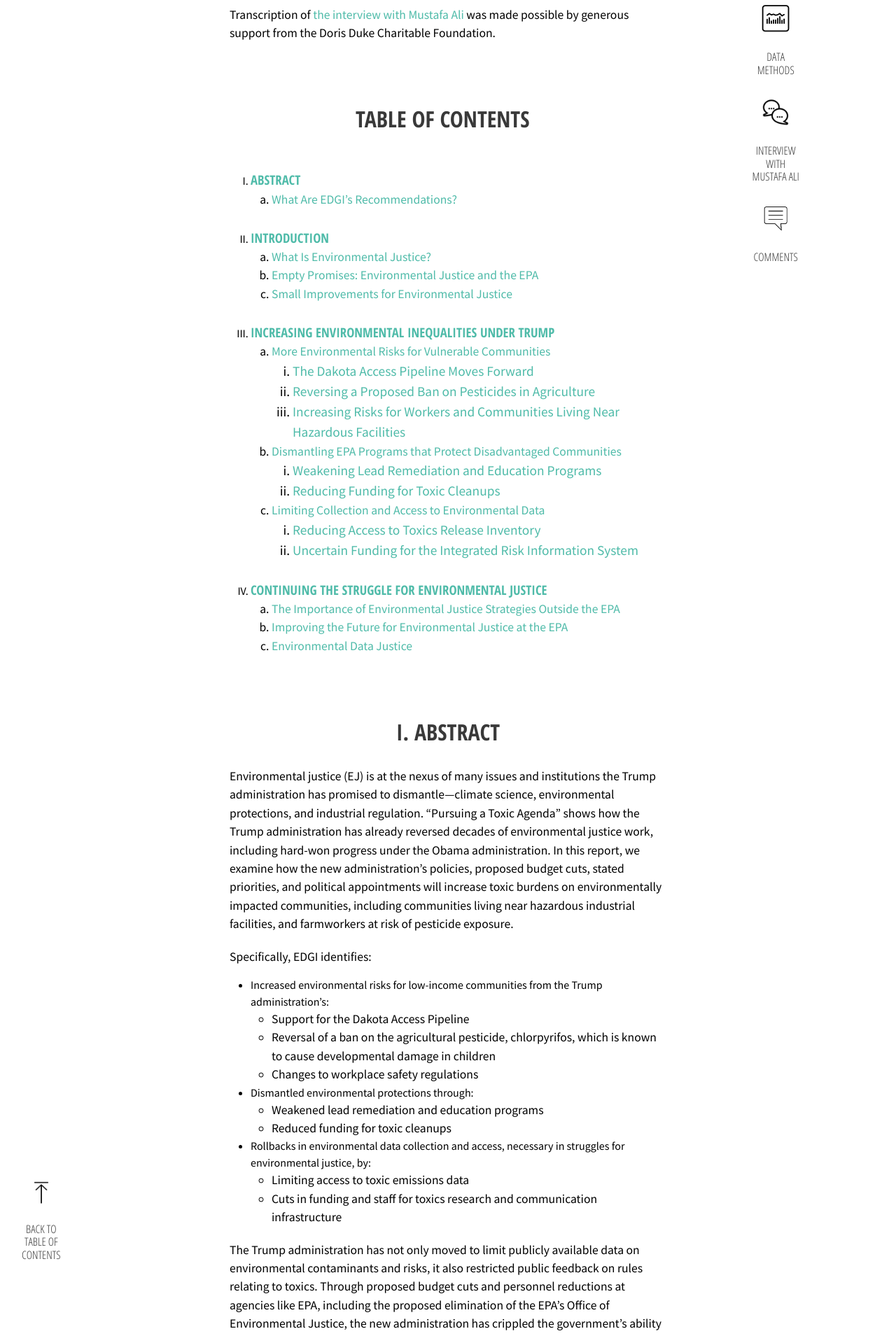
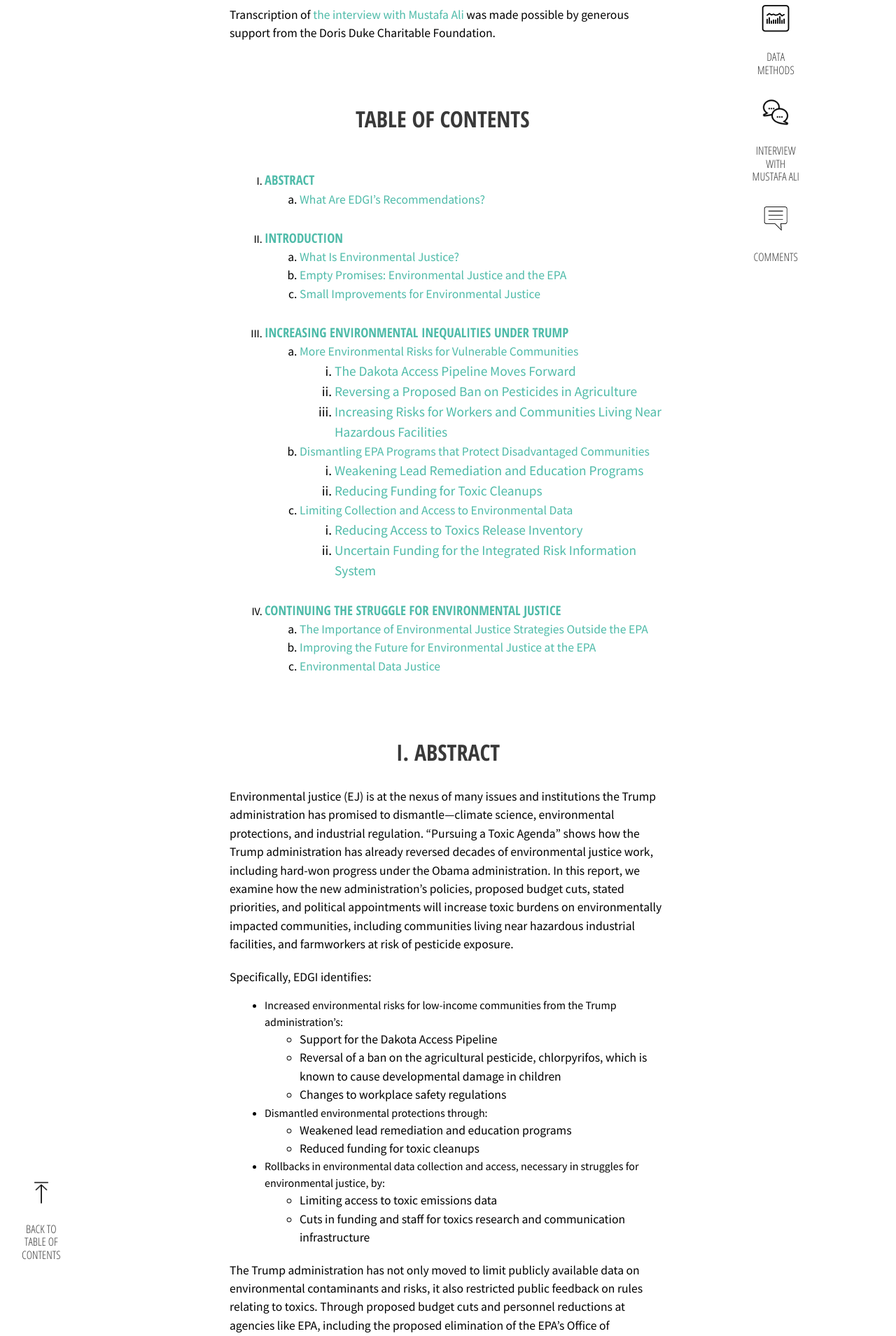
Before and after one commit to edgi-govdata-archiving/100days, a Jekyll site: the page built from pursuing-toxic-agenda.html, in a window 1280 px wide. Shown: the part 1329-3238 px from the top of the page at 70% size. Built offline with Jekyll 4.4.1, drawn with Linux system fonts in a browser that asks for light colours; nearby versions of some CDN libraries; comment, search, counter and statistics services are not loaded.

Commit message:
#90 offset bullets to improve legibility

```diff
--- a/assets/post.css
+++ b/assets/post.css
@@ -64,7 +64,7 @@ figcaption {
 
 /* LISTS */
 ul, ol {
-  margin-left: 30px;
+  margin-left: 50px;
   counter-reset: item;
 }
 li > ul,
```
